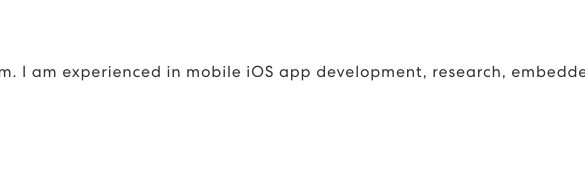
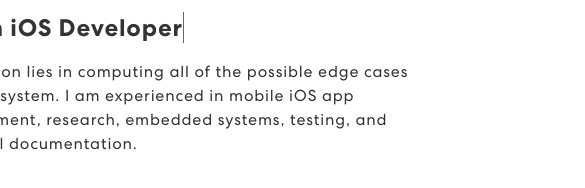
Before and after one commit to glopezsalgado/glopezsalgado.github.io, a React (Create React App) app: page / in a window 390 px wide. Shown: the part 250-438 px from the top of the page, 585 px wide, since content can reach past the window. Built offline with nearby package versions, Linux system fonts and the light colour scheme.

Commit message:
banner css 7

```diff
--- a/src/App.css
+++ b/src/App.css
@@ -399,27 +399,6 @@ nav.navbar .navbar-toggler[aria-expanded="true"] .navbar-toggler-icon {
 }
 
 
-@media (min-width: 992px) {
-  .banner .tagline {
-    font-size: 20px;
-    text-align: left;
-    /* Adjust font size for medium and larger screens */
-  }
-}
-
-/* Adjust column widths and spacing */
-@media (max-width: 768px) {
-
-  .banner h1,
-  .banner p {
-    text-align: left;
-    color: #333333;
-    white-space: nowrap;
-    /* Prevent wrapping */
-    /* Center align text on smaller screens */
-  }
-}
-
 /* for if image on right is boucing up and down*/
 @keyframes updown {
   0% {
```
